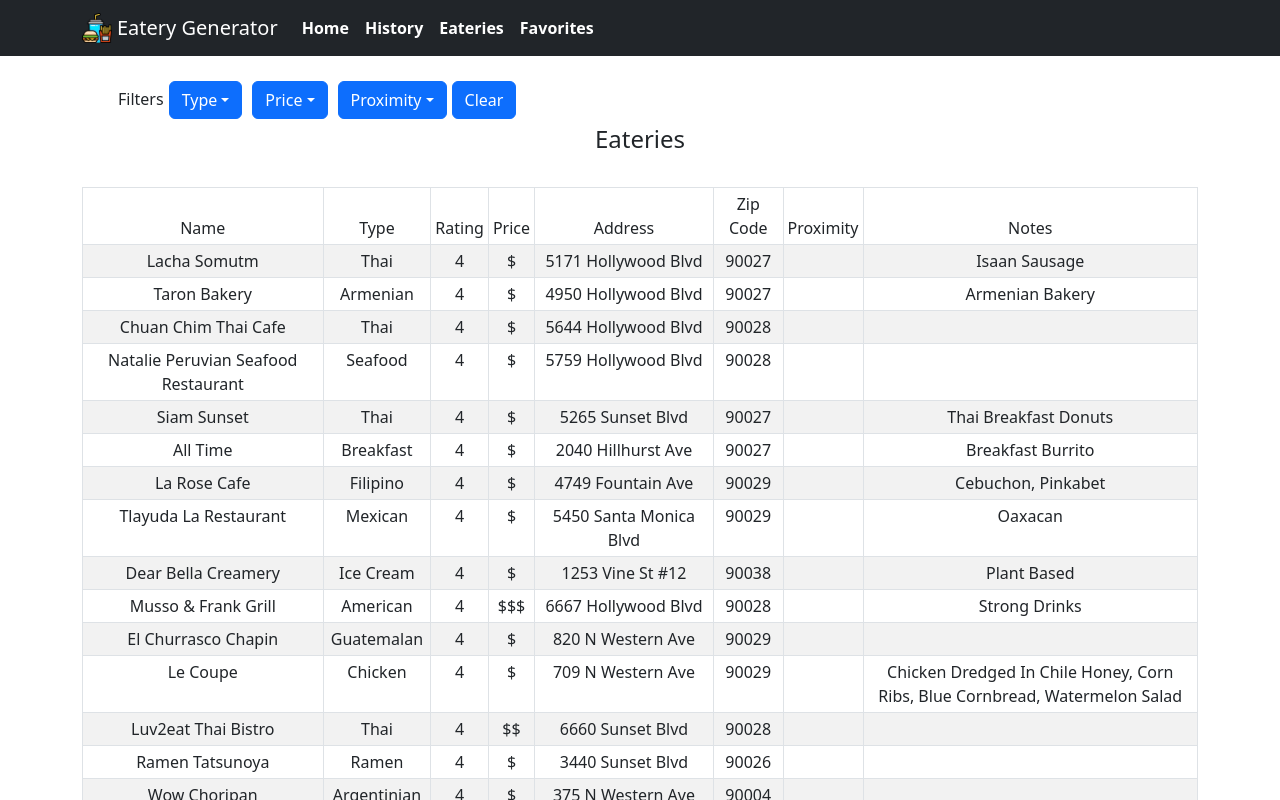
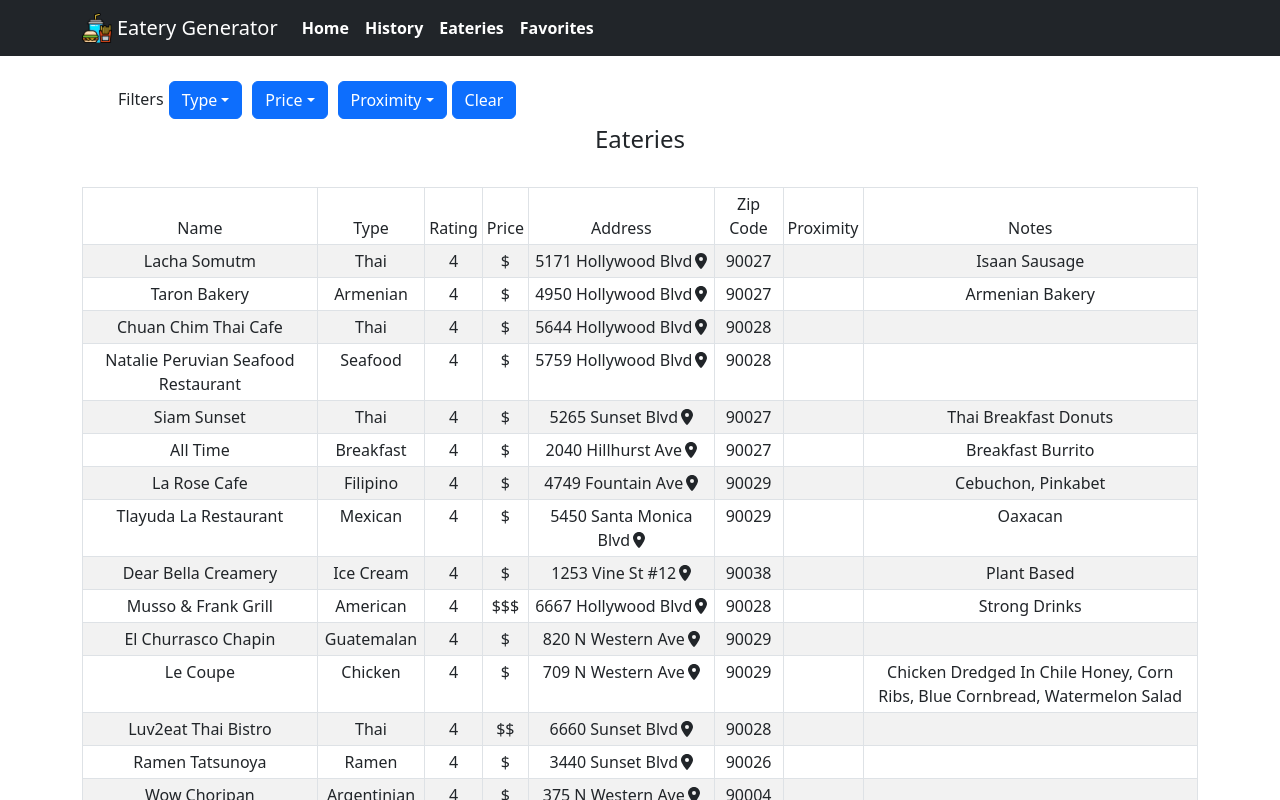
Before and after one commit to ArthurKimGl19/eateryGenerator, a React (Create React App) app: page /eateries in a window 1280 px wide. Shown: the top 800 px of the page. Built offline with nearby package versions, Linux system fonts and the light colour scheme.

Commit message:
Add in navigate icon in address for eateries page and open google maps with location on click

```diff
--- a/src/components/Eateries/Eateries.css
+++ b/src/components/Eateries/Eateries.css
@@ -14,6 +14,11 @@
     text-transform: capitalize;
 }
 
+.eateries-table-result .map-icon {
+    cursor: pointer;
+    margin-left: 3px;
+}
+
 .eateries-table-result td:last-child {
     width: 30%;
 }
--- a/src/components/Eateries/Eateries.js
+++ b/src/components/Eateries/Eateries.js
@@ -2,11 +2,14 @@ import React from 'react';
 import { Container } from 'react-bootstrap';
 import BTable from 'react-bootstrap/Table';
 import { useSelector, useDispatch } from 'react-redux';
+import { FontAwesomeIcon } from '@fortawesome/react-fontawesome';
+import { faLocationDot } from '@fortawesome/free-solid-svg-icons';
 
 import Filters from '../Filters/Filters';
 import { calculatePrice } from '../../helpers/priceFunctions';
+import { showDirections } from '../../helpers/directionFunctions';
+import { formatEateriesProximity } from '../../redux/features/eateries/eateriesSlice';
 import './Eateries.css';
-import { formatEateriesProximity } from '../../redux/features/eateries/eateriesSlice';
 
 export default function Eateries() {
     const data = useSelector((state) => state.eateries);
@@ -45,15 +48,32 @@ export default function Eateries() {
                 </thead>
                 <tbody>
                     {Object.keys(eateries).map((position, index) => {
-                        const { name, type, rating, price, address, zipCode, proximity, note } =
-                            eateries[position];
+                        const {
+                            name,
+                            type,
+                            rating,
+                            price,
+                            address,
+                            zipCode,
+                            proximity,
+                            note,
+                            latitude,
+                            longitude
+                        } = eateries[position];
                         return (
                             <tr key={index} className="eateries-table-result">
                                 <td>{name}</td>
                                 <td>{type}</td>
                                 <td>{rating}</td>
                                 <td>{calculatePrice(price)}</td>
-                                <td>{address}</td>
+                                <td>
+                                    {address}
+                                    <FontAwesomeIcon
+                                        icon={faLocationDot}
+                                        onClick={() => showDirections(latitude, longitude)}
+                                        className="map-icon"
+                                    />
+                                </td>
                                 <td>{zipCode}</td>
                                 <td>{proximity}</td>
                                 <td>{note}</td>
--- a/src/components/Result/Result.js
+++ b/src/components/Result/Result.js
@@ -8,6 +8,7 @@ import { FontAwesomeIcon } from '@fortawesome/react-fontawesome';
 import { faCircleInfo } from '@fortawesome/free-solid-svg-icons';
 
 import { calculatePrice } from '../../helpers/priceFunctions';
+import { showDirections } from '../../helpers/directionFunctions';
 import './Result.css';
 
 export default function Result({
@@ -21,9 +22,6 @@ export default function Result({
     proximity,
     coordinates
 }) {
-    const showDirections = (lat, long) => {
-        window.open(`https://maps.google.com?q=${lat},${long}`);
-    };
     const { latitude, longitude } = coordinates;
     const tooltip = (
         <Tooltip id="tooltip-right">
--- /dev/null
+++ b/src/helpers/directionFunctions.js
@@ -0,0 +1,3 @@
+export const showDirections = function (lat, long) {
+    window.open(`https://maps.google.com?q=${lat},${long}`);
+};
```
